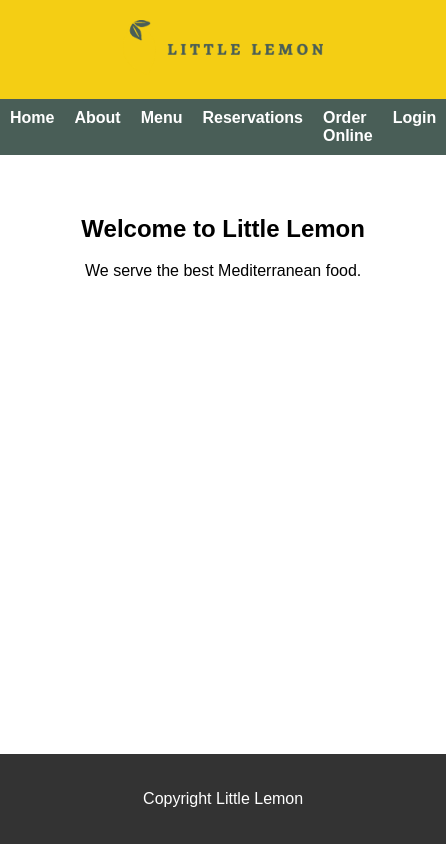
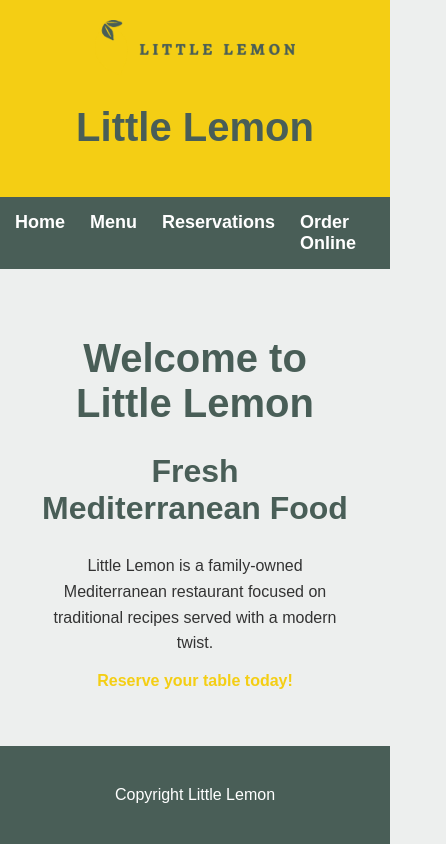
Before and after one commit to mrishikesh07/capstone, a React (Create React App) app: page / in a window 390 px wide. Shown: the whole page, 446 px wide, since content can reach past the window. Built offline with nearby package versions, Linux system fonts and the light colour scheme.

Commit message:
added some more responsive styling

```diff
--- a/src/App.css
+++ b/src/App.css
@@ -1,8 +1,43 @@
 body {
   margin: 0;
   font-family: Arial, Helvetica, sans-serif;
+  background-color: #edefee;
+  color: #333;
 }
 
+/* Headings */
+
+h1 {
+  font-size: 40px;
+  color: #495e57;
+}
+
+h2 {
+  font-size: 32px;
+  color: #495e57;
+}
+
+h3 {
+  font-size: 24px;
+}
+
+h4, h5, h6 {
+  font-size: 18px;
+}
+
+/* Paragraphs */
+
+p {
+  font-size: 16px;
+  line-height: 1.6;
+}
+
+/* Span */
+
+span {
+  color: #f4ce14;
+  font-weight: bold;
+}
 .App {
   display: grid;
   grid-template-columns: 1fr;
@@ -18,22 +53,34 @@ header {
   text-align: center;
 }
 
+
 /* Navigation */
+
+nav {
+  background-color: #495e57;
+}
 
 nav ul {
   display: flex;
   justify-content: center;
-  gap: 20px;
   list-style: none;
-  padding: 10px;
   margin: 0;
-  background-color: #495e57;
+  padding: 15px;
+  gap: 25px;
+}
+
+nav li {
+  font-size: 18px;
 }
 
 nav a {
   color: white;
   text-decoration: none;
   font-weight: bold;
+}
+
+nav a:hover {
+  color: #f4ce14;
 }
 
 /* Main */
@@ -46,8 +93,14 @@ main {
 /* Footer */
 
 footer {
-  background-color: #333;
+  background-color: #495e57;
   color: white;
+  padding: 20px;
   text-align: center;
-  padding: 20px;
 }
+
+img {
+  max-width: 100%;
+  height: auto;
+  border-radius: 10px;
+}
--- a/src/Header.js
+++ b/src/Header.js
@@ -4,6 +4,7 @@ function Header(){
     return(
         <header>
             <img src={Logo} alt="Little Lemon Logo" width={200}/>
+            <h1>Little Lemon</h1>
         </header>
     )
 }
--- a/src/Main.js
+++ b/src/Main.js
@@ -3,8 +3,15 @@ import React from "react";
 function Main(){
     return(
         <main>
-            <h2>Welcome to Little Lemon</h2>
-            <p>We serve the best Mediterranean food.</p>
+           <h1>Welcome to Little Lemon</h1>
+      <h2>Fresh Mediterranean Food</h2>
+
+      <p>
+        Little Lemon is a family-owned Mediterranean restaurant focused on
+        traditional recipes served with a modern twist.
+      </p>
+
+      <span>Reserve your table today!</span>
         </main>
     );
 }
--- a/src/Nav.js
+++ b/src/Nav.js
@@ -3,12 +3,10 @@ function Nav(){
     return(
         <nav>
             <ul>
-                <li><a href="#">Home</a></li>
-                <li><a href="#">About</a></li>
+               <li><a href="#">Home</a></li>
                 <li><a href="#">Menu</a></li>
                 <li><a href="#">Reservations</a></li>
                 <li><a href="#">Order Online</a></li>
-                <li><a href="#">Login</a></li>
             </ul>
         </nav>
     );
```
